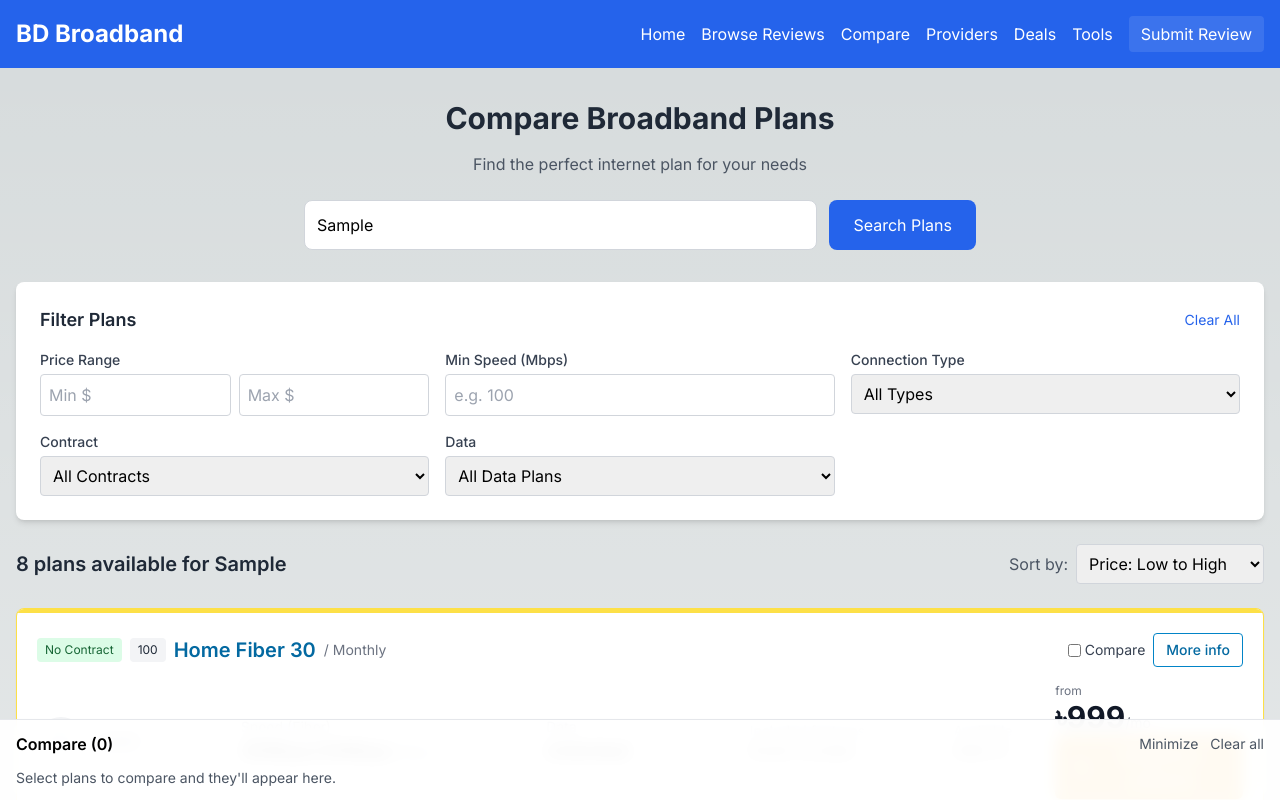
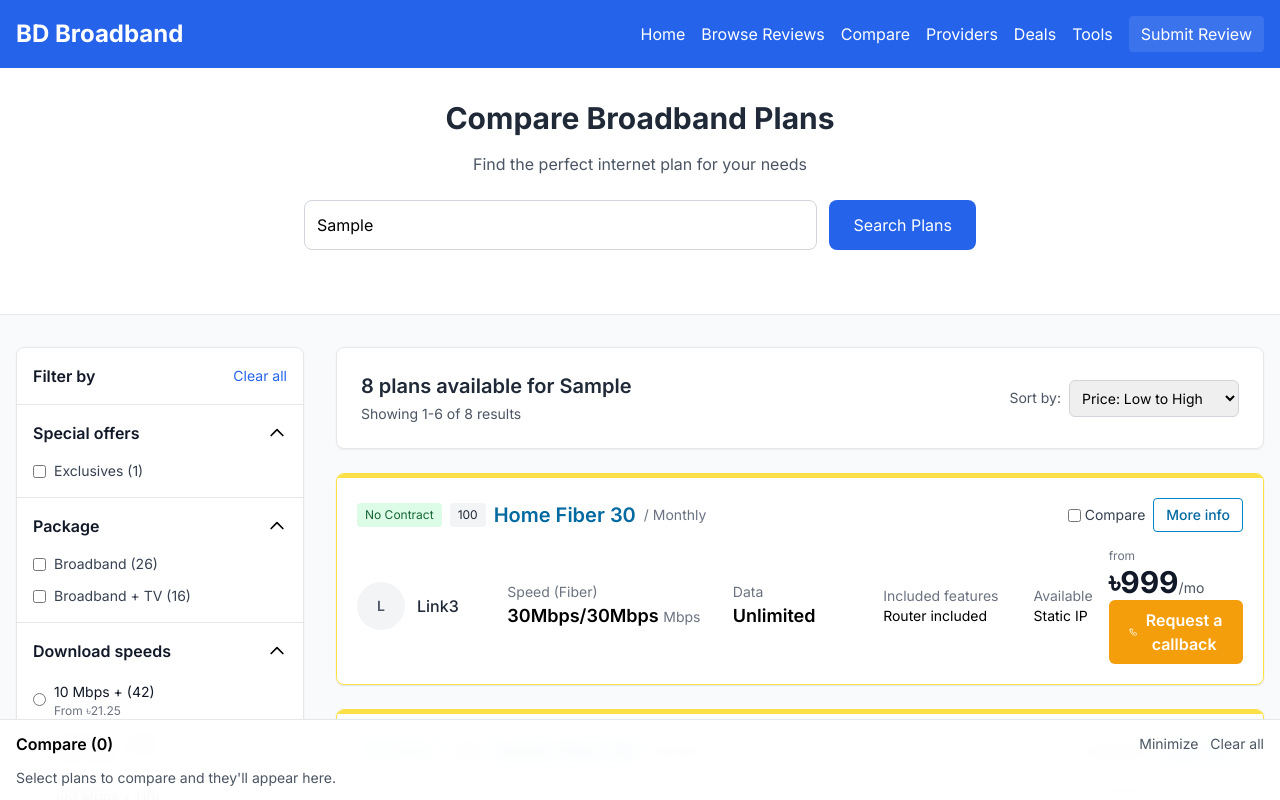
Before and after one commit to alextheous/review-service-web, a Next.js app: page /compare in a window 1280 px wide. Both pictures are taken after typing "Sample" into the empty fields and a click on the button "Search Plans". Shown: the top 800 px of the page. Built offline with nearby package versions, Linux system fonts and the light colour scheme.

Commit message:
Restructure compare page with two-column grid layout and implement sidebar filters

```diff
--- a/app/compare/compare-content.tsx
+++ b/app/compare/compare-content.tsx
@@ -2,7 +2,7 @@
 
 import { useState, useEffect, useMemo } from 'react';
 import { useSearchParams, useRouter } from 'next/navigation';
-import Filters from '../../components/Filters';
+import SidebarFilters from '../../components/SidebarFilters';
 import PlanCard from '../../components/PlanCard';
 import Pagination from '../../components/Pagination';
 import CompareTray, { ComparePlanItem } from '../../components/CompareTray';
@@ -29,6 +29,7 @@ export default function CompareContent() {
   const [address, setAddress] = useState('');
   const [hasSearched, setHasSearched] = useState(false);
   const [compareIds, setCompareIds] = useState<number[]>(getInitialCompare());
+  const [isMobileFiltersOpen, setIsMobileFiltersOpen] = useState(false);
 
   // Persist compareIds to localStorage
   useEffect(() => {
@@ -103,7 +104,10 @@ export default function CompareContent() {
   };
 
   return (
-    <div className="container mx-auto px-4 py-8 pb-28">
+    <div className="min-h-screen bg-gray-50">
+      {/* Header Section */}
+      <div className="bg-white border-b border-gray-200">
+        <div className="container mx-auto px-4 py-8">
           <div className="text-center mb-8">
             <h1 className="text-3xl font-bold text-gray-800 mb-4">Compare Broadband Plans</h1>
             <p className="text-gray-600 mb-6">Find the perfect internet plan for your needs</p>
@@ -126,22 +130,55 @@ export default function CompareContent() {
               </form>
             </div>
           </div>
+        </div>
+      </div>
 
       {hasSearched && (
-        <>
-          <Filters onFiltersChange={handleFiltersChange} />
-          <div className="flex justify-between items-center mb-6">
+        <div className="container mx-auto px-4 py-8">
+          {/* Mobile Filters Toggle */}
+          <div className="lg:hidden mb-4">
+            <button
+              onClick={() => setIsMobileFiltersOpen(!isMobileFiltersOpen)}
+              className="w-full bg-white border border-gray-300 rounded-lg p-3 flex items-center justify-between"
+            >
+              <span className="font-medium text-gray-900">Filters</span>
+              <svg
+                className={`w-5 h-5 transition-transform ${isMobileFiltersOpen ? 'rotate-180' : ''}`}
+                fill="none"
+                stroke="currentColor"
+                viewBox="0 0 24 24"
+              >
+                <path strokeLinecap="round" strokeLinejoin="round" strokeWidth={2} d="M19 9l-7 7-7-7" />
+              </svg>
+            </button>
+          </div>
+
+          {/* Two Column Grid Layout */}
+          <div className="grid grid-cols-1 lg:grid-cols-12 gap-8">
+            {/* Sidebar Filters - Left Column */}
+            <div className={`lg:col-span-3 ${isMobileFiltersOpen ? 'block' : 'hidden lg:block'}`}>
+              <SidebarFilters onFiltersChange={handleFiltersChange} />
+            </div>
+
+            {/* Main Content - Right Column */}
+            <div className="lg:col-span-9">
+              {/* Results Header */}
+              <div className="bg-white rounded-lg shadow-sm border border-gray-200 p-6 mb-6">
+                <div className="flex flex-col sm:flex-row sm:items-center sm:justify-between gap-4">
                   <div>
                     <h2 className="text-xl font-semibold text-gray-800">
                       {filteredPlans.length} plans available{address && ` for ${address}`}
                     </h2>
+                    <p className="text-sm text-gray-600 mt-1">
+                      Showing {startIndex + 1}-{Math.min(startIndex + plansPerPage, filteredPlans.length)} of {filteredPlans.length} results
+                    </p>
                   </div>
                   <div className="flex items-center space-x-2">
-              <span className="text-gray-600">Sort by:</span>
+                    <span className="text-gray-600 text-sm">Sort by:</span>
                     <select
                       value={sortBy}
                       onChange={(e) => handleSortChange(e.target.value)}
-                className="p-2 border border-gray-300 rounded focus:outline-none focus:ring-2 focus:ring-blue-500"
+                      className="p-2 border border-gray-300 rounded-md focus:outline-none focus:ring-2 focus:ring-blue-500 text-sm"
                     >
                       <option value="price-low">Price: Low to High</option>
                       <option value="price-high">Price: High to Low</option>
@@ -150,15 +187,17 @@ export default function CompareContent() {
                     </select>
                   </div>
                 </div>
+              </div>
 
+              {/* Plans Grid */}
               {filteredPlans.length > 0 ? (
                 <>
-              <div className="grid grid-cols-1 gap-6 mb-8">
+                  <div className="space-y-6 mb-8">
                     {currentPlans.map((plan) => {
                       const extras = getCardExtras(plan.provider);
                       const checked = compareIds.includes(plan.id);
                       return (
-                    <div key={plan.id}>
+                        <div key={plan.id} className="bg-white rounded-lg shadow-sm">
                           <PlanCard
                             plan={plan}
                             badge={extras.badge}
@@ -167,54 +206,56 @@ export default function CompareContent() {
                             compareChecked={checked}
                             onCompareToggle={() => toggleCompare(plan.id)}
                           />
-                      <div className="mt-2 text-right">
-                        <button
-                          onClick={() => toggleCompare(plan.id)}
-                          className="text-sm text-sky-700 underline hover:text-sky-900"
-                        >
-                          {compareIds.includes(plan.id) ? 'Remove from comparison' : 'Add to comparison'}
-                        </button>
-                      </div>
                         </div>
                       );
                     })}
                   </div>
+
+                  {/* Pagination */}
+                  <div className="flex justify-center mb-8">
                     <Pagination
                       currentPage={currentPage}
                       totalPages={totalPages}
                       onPageChange={setCurrentPage}
                     />
+                  </div>
+
+                  {/* Full Comparison Button */}
                   {compareIds.length >= 2 && (
-                <div className="mb-4 flex justify-center">
+                    <div className="flex justify-center mb-8">
                       <button
-                    className="px-6 py-2 bg-amber-500 text-white rounded-md shadow hover:bg-amber-600"
+                        className="px-6 py-3 bg-amber-500 text-white rounded-md shadow hover:bg-amber-600 transition-colors font-medium"
                         onClick={() => router.push('/compare/full')}
                       >
-                    See Full Side-by-Side Comparison
+                        See Full Side-by-Side Comparison ({compareIds.length} plans)
                       </button>
                     </div>
                   )}
                 </>
               ) : (
-            <div className="text-center py-12">
+                /* No Results */
+                <div className="bg-white rounded-lg shadow-sm border border-gray-200 p-12 text-center">
                   <div className="text-6xl mb-4">🔍</div>
                   <h3 className="text-xl font-semibold text-gray-800 mb-2">No plans found</h3>
-              <p className="text-gray-600 mb-4">Try adjusting your filters to see more results.</p>
+                  <p className="text-gray-600 mb-6">Try adjusting your filters to see more results.</p>
                   <button
                     onClick={() => handleFiltersChange({})}
-                className="bg-blue-600 text-white px-6 py-2 rounded hover:bg-blue-700 transition-colors"
+                    className="bg-blue-600 text-white px-6 py-3 rounded-lg hover:bg-blue-700 transition-colors"
                   >
                     Clear Filters
                   </button>
                 </div>
               )}
+            </div>
+          </div>
 
+          {/* Compare Tray */}
           <CompareTray
             items={compareItems}
             onRemove={(id) => setCompareIds(prev => prev.filter(x => x !== id))}
             onClear={() => setCompareIds([])}
           />
-        </>
+        </div>
       )}
     </div>
   );
```
Lines whose indentation alone changed are shown as unchanged.
